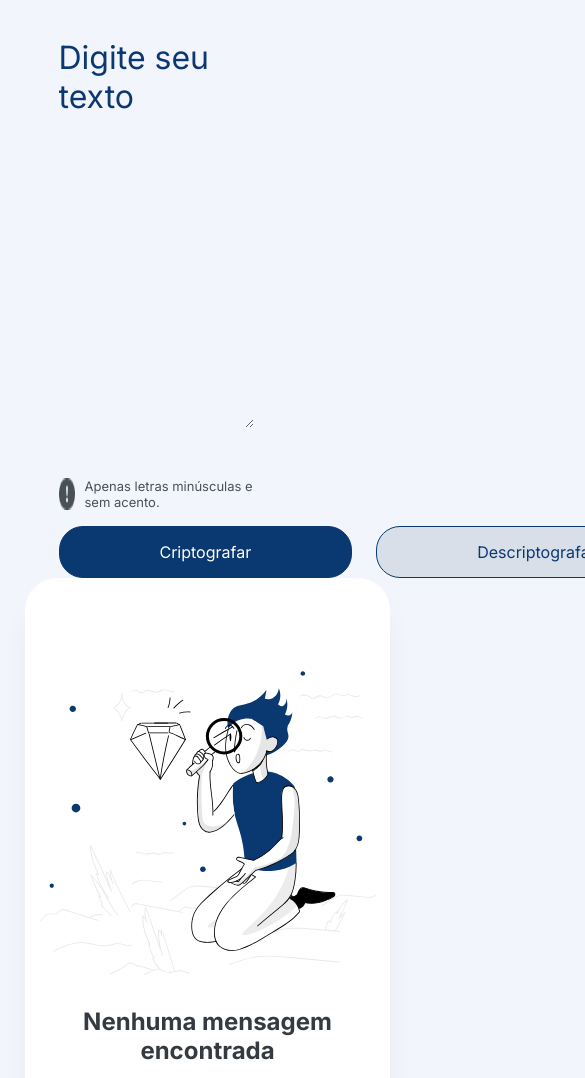
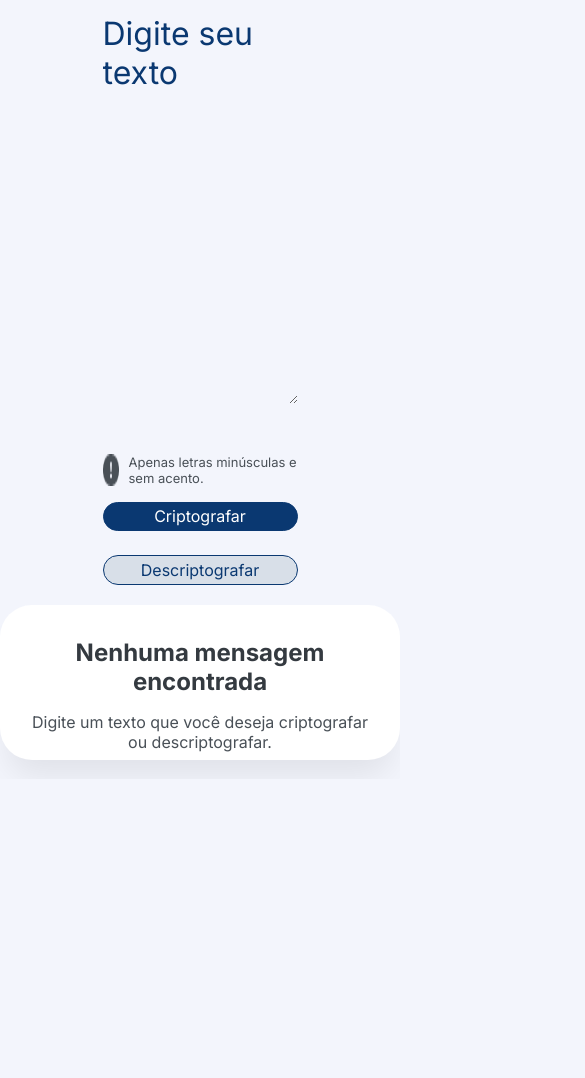
Before and after one commit to VitorValentimSilva/ChallengeONESprint01, a plain HTML site: page index.html in a window 390 px wide. Shown: the part 104-1182 px from the top of the page, 585 px wide, since content can reach past the window. After the commit the page ends 883 px from the top, so only its background shows below. Drawn offline with Linux system fonts and the light colour scheme.

Commit message:
Finalizei o desafio
Deixa o site responsivo modificando algumas coisas no css.

```diff
--- a/estilos/style.css
+++ b/estilos/style.css
@@ -18,7 +18,7 @@ main{
 }
 
 header > img{
-  margin: 40px 0px 0px 20px;
+  margin: 4% 0% 0% 2%;
 }
 
 #criptografarMensagem{
@@ -61,7 +61,7 @@ textarea::placeholder {
 button{
   cursor: pointer;
   border-radius: 24px;
-  padding: 15px 100px 15px 100px;
+  padding: 2% 16% 2% 16%;
   font-weight: 400;
   font-size: 16px;
 }
@@ -128,10 +128,44 @@ button{
 
 #botaoCopiar{
   display: none;
-  padding: 20px 145px 20px 145px;
-  margin-bottom: 25px;
+  padding: 5% 36% 5% 36%;
+  margin-bottom: 5%;
   font-size: 16px;
   font-weight: 400;
   color: var(--cor-principal);
   border: 1px solid var(--cor-principal);
 }
+
+@media screen and (max-width: 1215px){
+  main{
+    flex-direction: column;
+  }
+
+  #criptografarMensagem{
+    padding-left: 0%;
+    margin: auto;
+  }
+
+  #mensagem{
+    width: auto;
+    height: auto;
+    margin: auto;
+    margin-top: 5%;
+    margin-bottom: 5%;
+    padding: 0% 5% 2% 5%;
+  }
+
+  #msgCriptografada{
+    margin-bottom: 5%;
+  }
+
+  #imgDaSectionMensagem{
+    display: none;
+  }
+}
+
+@media screen and (max-width: 779px){
+  #botoes{
+    flex-direction: column;
+  }
+}
```
